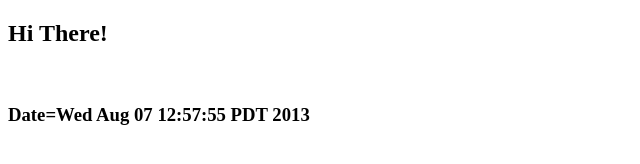
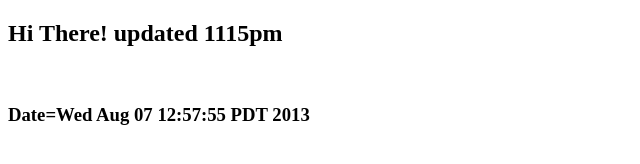
Before and after one commit to irhasini/Test2, a plain HTML site: page WebContent/index.html in a window 1280 px wide. Shown: the whole page, without its empty margins (0-640 px from the left). Drawn offline with Linux system fonts and the light colour scheme.

Commit message:
update 1115pm

```diff
--- a/WebContent/index.html
+++ b/WebContent/index.html
@@ -5,7 +5,7 @@
 <title>Hello</title>
 </head>
 <body>
-<h2>Hi There!</h2>
+<h2>Hi There! updated 1115pm</h2>
 <br>
 <h3>Date=Wed Aug 07 12:57:55 PDT 2013
 </h3>
```
